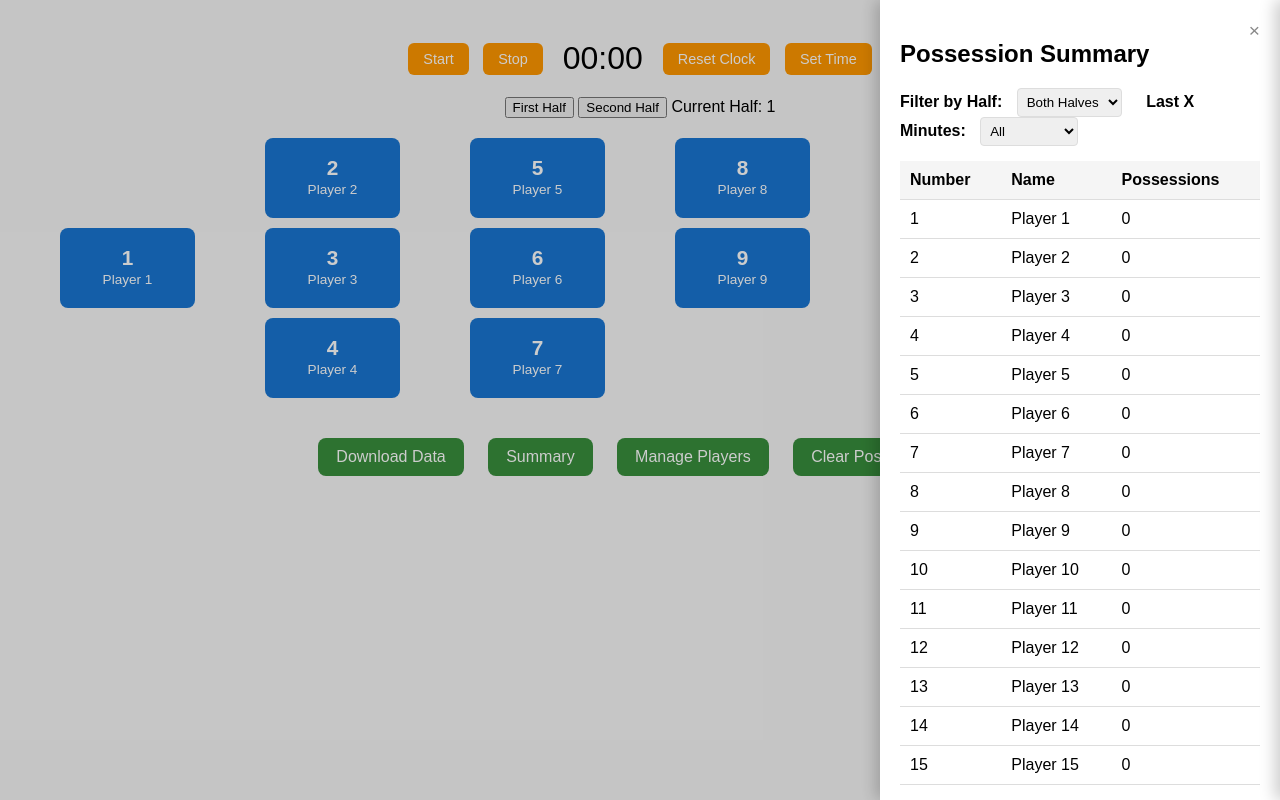
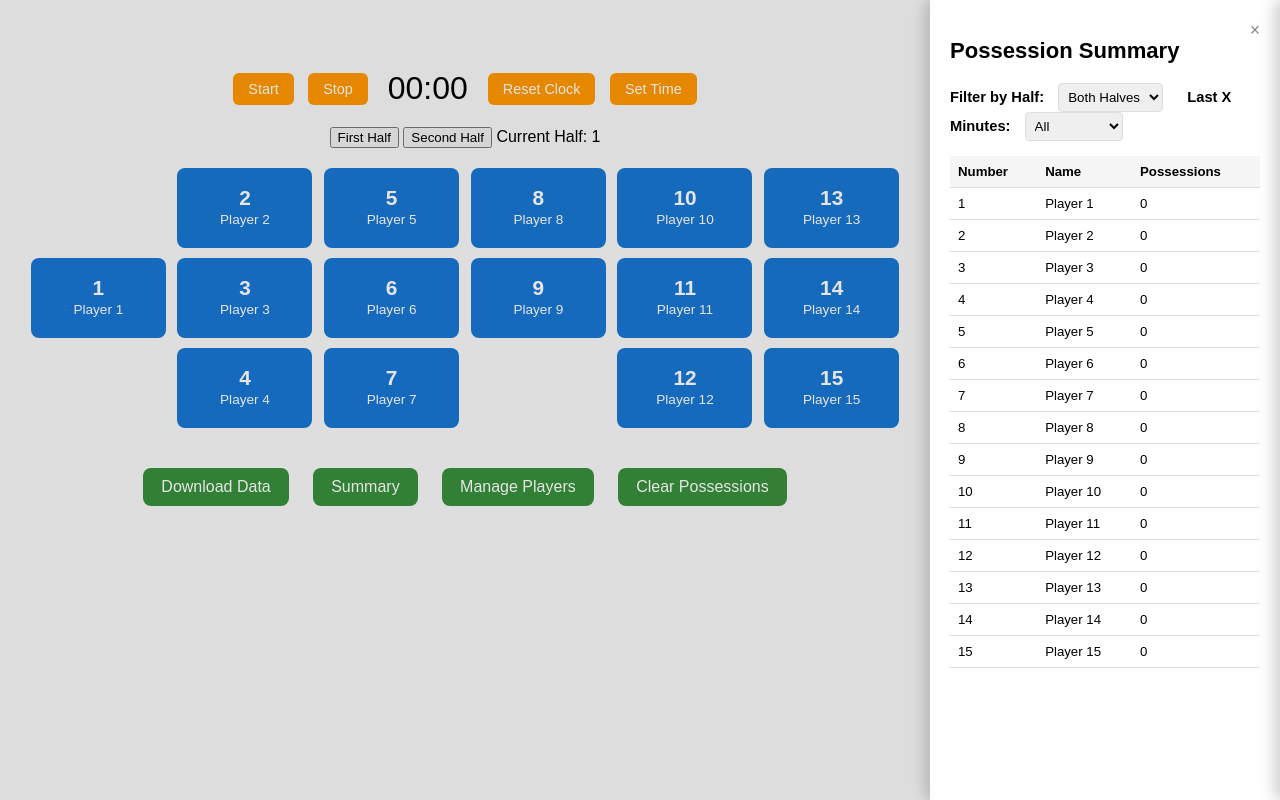
Before and after one commit to tedodonovan/stats, a plain HTML site: page index.html in a window 1280 px wide. Both pictures are taken after a click on the button "Summary". Drawn offline with Linux system fonts and the light colour scheme.

Commit message:
change the slider on right

```diff
--- a/index.html
+++ b/index.html
@@ -9,8 +9,20 @@
     <meta name="format-detection" content="telephone=no">
     <title>GAA Possession Tracker</title>
     <style>
-        body { font-family: Arial, sans-serif; margin: 30px; background: #f7f7f7; }
+        body {
+            font-family: Arial, sans-serif;
+            margin: 0;
+            background: #f7f7f7;
+            overflow-x: hidden; /* Prevent horizontal scrolling */
+        }
         /* h1 removed */
+        #main-content {
+            padding: 30px;
+            transition: margin-right 0.3s ease;
+        }
+        #main-content.panel-open {
+            margin-right: 350px; /* Make space for panel */
+        }
         .timer-section { display: flex; align-items: center; justify-content: center; gap: 15px; margin: 40px 0 20px; }
         .timer { font-size: 2em; }
         .timer-controls button { padding: 8px 15px; font-size: 0.9em; border-radius: 6px; border: none; background: #ff9800; color: #fff; cursor: pointer; transition: background 0.2s; margin: 0 5px; }
@@ -43,8 +55,8 @@
         .side-panel {
             position: fixed;
             top: 0;
-            right: -400px; /* Start off-screen */
-            width: 400px;
+            right: -350px; /* Start off-screen - reduced from 400px */
+            width: 350px; /* Reduced from 400px */
             height: 100vh;
             background: #fff;
             box-shadow: -5px 0 15px rgba(0,0,0,0.2);
@@ -53,6 +65,7 @@
             overflow-y: auto;
             padding: 20px;
             box-sizing: border-box;
+            font-size: 0.92em; /* Slightly smaller font */
         }
 
         .side-panel.active {
@@ -73,17 +86,18 @@
             left: 0;
             width: 100vw;
             height: 100vh;
-            background: rgba(0,0,0,0.2);
+            background: rgba(0,0,0,0.1); /* Reduced opacity */
             z-index: 999;
             display: none;
+            pointer-events: none; /* Let clicks pass through */
         }
 
         .panel-overlay.active {
             display: block;
         }
 
-        .summary-table { width: 100%; border-collapse: collapse; margin-bottom: 20px; }
-        .summary-table th, .summary-table td { padding: 10px; text-align: left; border-bottom: 1px solid #ddd; }
+        .summary-table { width: 100%; border-collapse: collapse; margin-bottom: 20px; font-size: 0.9em; }
+        .summary-table th, .summary-table td { padding: 8px; text-align: left; border-bottom: 1px solid #ddd; }
         .summary-table th { background: #f5f5f5; cursor: pointer; user-select: none; }
         .summary-table th:hover { background: #e0e0e0; }
         .summary-table th.sorted-asc::after { content: ' ↑'; }
@@ -154,6 +168,10 @@
             .side-panel {
                 width: 85%;
                 right: -85%;
+            }
+            #main-content.panel-open {
+                margin-right: 0;
+                transform: translateX(-85%);
             }
         }
         @media (max-width: 1024px) and (min-width: 601px) {
@@ -270,6 +288,7 @@
     </style>
 </head>
 <body>
+    <div id="main-content">
     <div class="timer-section">
         <div class="timer-controls">
             <button id="startBtn">Start</button>
@@ -301,6 +320,7 @@
         <button id="managePlayersBtn">Manage Players</button>
         <button id="clearPossessionsBtn" class="clear-btn">Clear Possessions</button>
     </div>
+    </div> <!-- End of main-content -->
     <!-- Panel overlay background -->
     <div class="panel-overlay" id="panelOverlay"></div>
 
@@ -801,6 +821,9 @@
             // Show summary panel
             document.getElementById('summaryPanel').classList.add('active');
             document.getElementById('panelOverlay').classList.add('active');
+
+            // Shift main content
+            document.getElementById('main-content').classList.add('panel-open');
         }
 
         function renderSummaryTable() {
@@ -916,6 +939,9 @@
         function hideSummary() {
             document.getElementById('summaryPanel').classList.remove('active');
             document.getElementById('panelOverlay').classList.remove('active');
+
+            // Reset main content position
+            document.getElementById('main-content').classList.remove('panel-open');
         }
 
         // --- PLAYER MANAGEMENT ---
@@ -928,11 +954,17 @@
             // Show manage players panel
             document.getElementById('managePlayersPanel').classList.add('active');
             document.getElementById('panelOverlay').classList.add('active');
+
+            // Shift main content
+            document.getElementById('main-content').classList.add('panel-open');
         }
 
         function hideManagePlayers() {
             document.getElementById('managePlayersPanel').classList.remove('active');
             document.getElementById('panelOverlay').classList.remove('active');
+
+            // Reset main content position
+            document.getElementById('main-content').classList.remove('panel-open');
         }
 
         function renderPlayerManagement() {
@@ -1230,11 +1262,8 @@
             }
         });
 
-        // Handle overlay click to close panels
-        document.getElementById('panelOverlay').onclick = function() {
-            hideSummary();
-            hideManagePlayers();
-        };
+        // We're not using overlay clicks anymore since we made the overlay pointer-events: none
+        // to allow interaction with the main content
 
         window.onclick = function(event) {
             if (event.target === document.getElementById('setTimeModal')) hideSetTimeModal();
```
